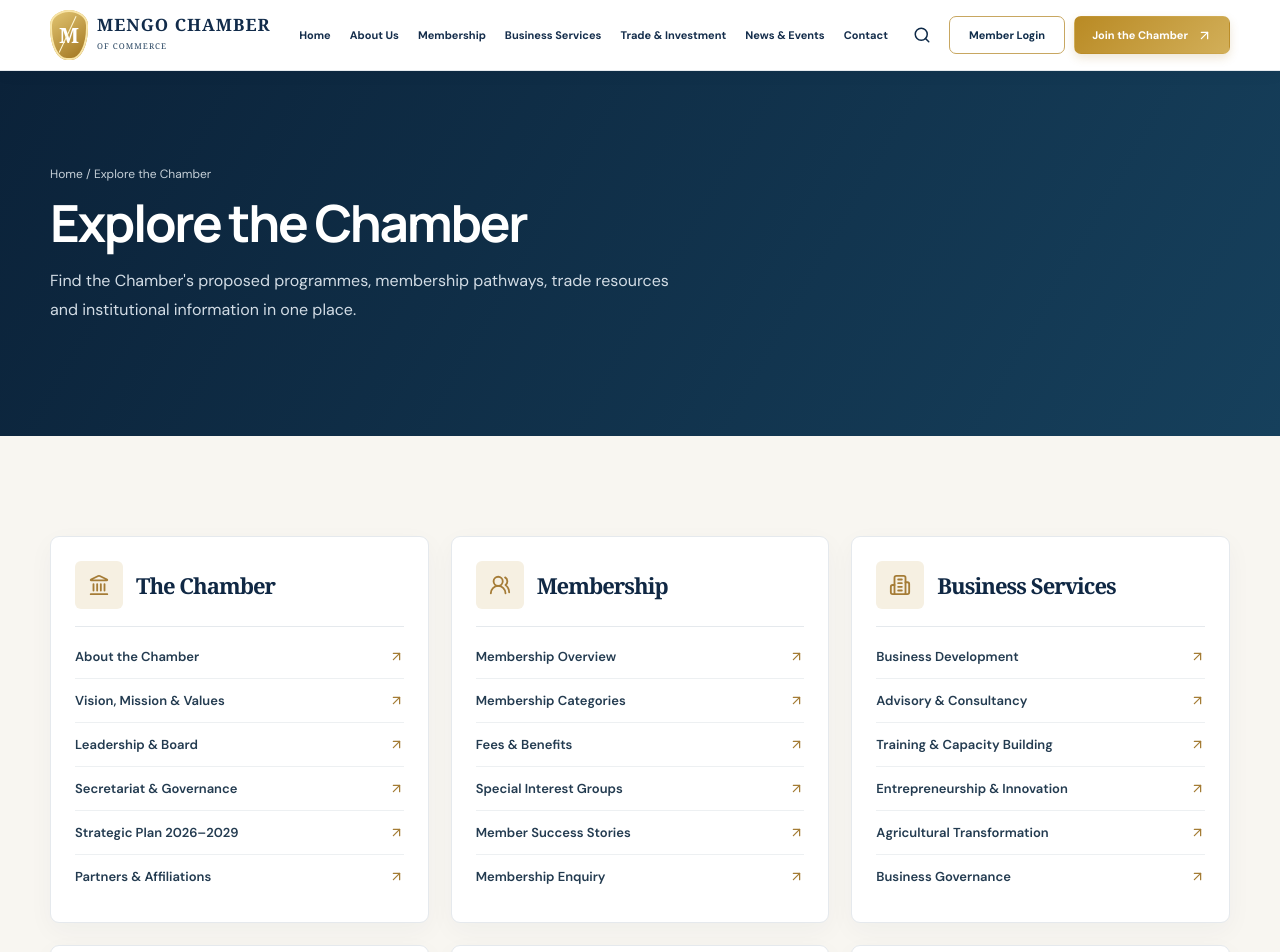
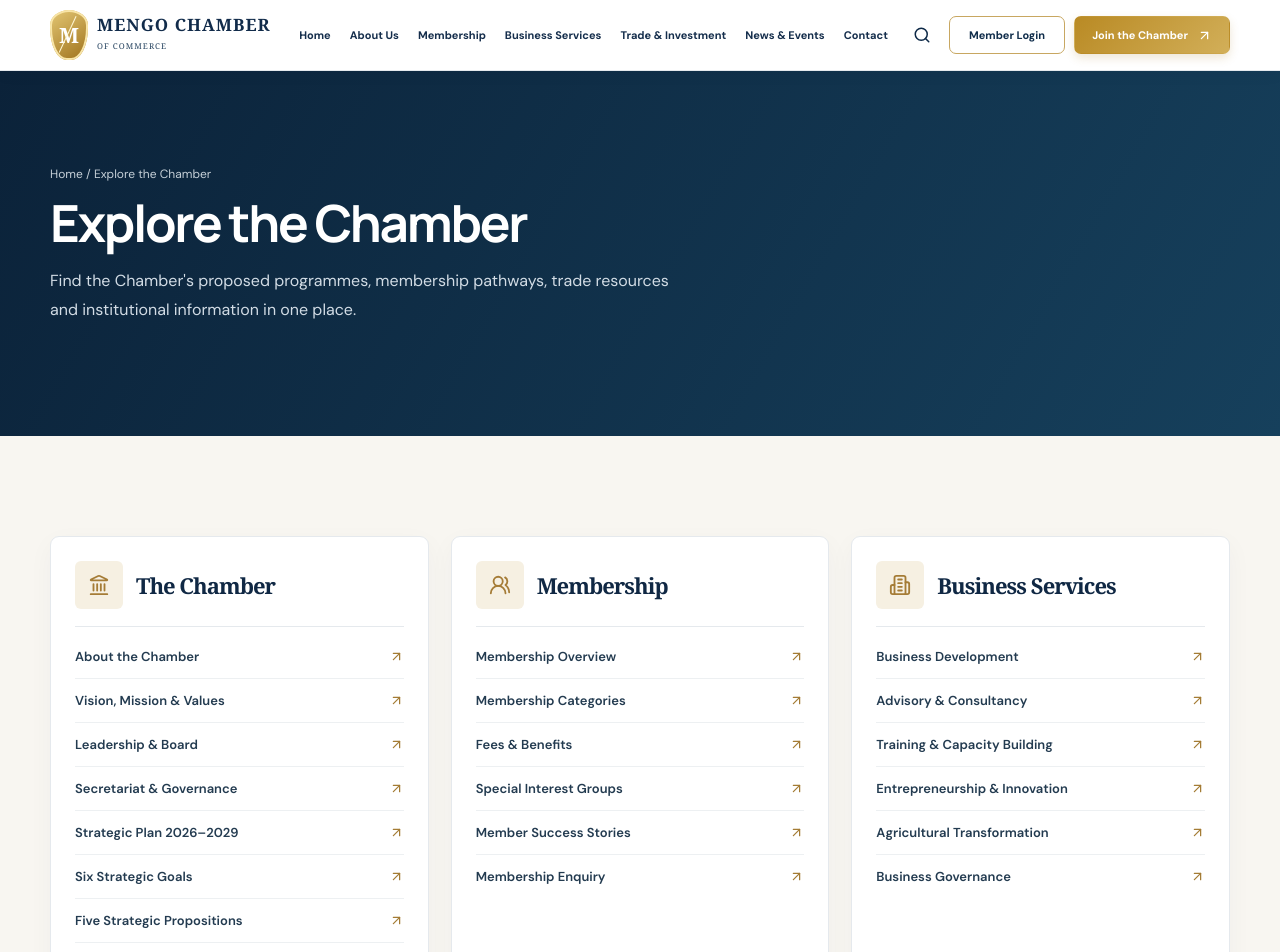
Before and after one commit to watumwa/mengo, a Next.js app: page /explore in a window 1280 px wide. Shown: the top 952 px of the page. Built offline with nearby package versions, Linux system fonts and the light colour scheme.

Commit message:
Frontend: link source-grounded strategic goals and propositions from site directory

```diff
--- a/app/explore/page.tsx
+++ b/app/explore/page.tsx
@@ -2,7 +2,7 @@ import Link from "next/link";
 import {ArrowUpRight,BookOpen,Building2,Handshake,Landmark,Newspaper,UsersRound} from "lucide-react";
 import {PageHero,Shell} from "../components";
 const sections=[
- {title:"The Chamber",icon:Landmark,links:[["About the Chamber","/about"],["Vision, Mission & Values","/vision-mission-values"],["Leadership & Board","/leadership"],["Secretariat & Governance","/secretariat"],["Strategic Plan 2026–2029","/strategic-plan"],["Partners & Affiliations","/partners"]]},
+ {title:"The Chamber",icon:Landmark,links:[["About the Chamber","/about"],["Vision, Mission & Values","/vision-mission-values"],["Leadership & Board","/leadership"],["Secretariat & Governance","/secretariat"],["Strategic Plan 2026–2029","/strategic-plan"],["Six Strategic Goals","/strategic-goals"],["Five Strategic Propositions","/strategic-propositions"],["Partners & Affiliations","/partners"]]},
  {title:"Membership",icon:UsersRound,links:[["Membership Overview","/membership"],["Membership Categories","/membership-categories"],["Fees & Benefits","/membership-fees"],["Special Interest Groups","/special-interest-groups"],["Member Success Stories","/success-stories"],["Membership Enquiry","/join"]]},
  {title:"Business Services",icon:Building2,links:[["Business Development","/business-development"],["Advisory & Consultancy","/business-advisory"],["Training & Capacity Building","/training"],["Entrepreneurship & Innovation","/entrepreneurship"],["Agricultural Transformation","/agriculture"],["Business Governance","/arbitration"]]},
  {title:"Trade & Investment",icon:Handshake,links:[["Trade & Investment Hub","/trade-investment"],["Commercial Centres","/centres"],["Business Directory","/businesses"],["Market Opportunities","/opportunities"],["International Trade","/international-trade"],["Trade Missions & B2B","/trade-missions"]]},
```
